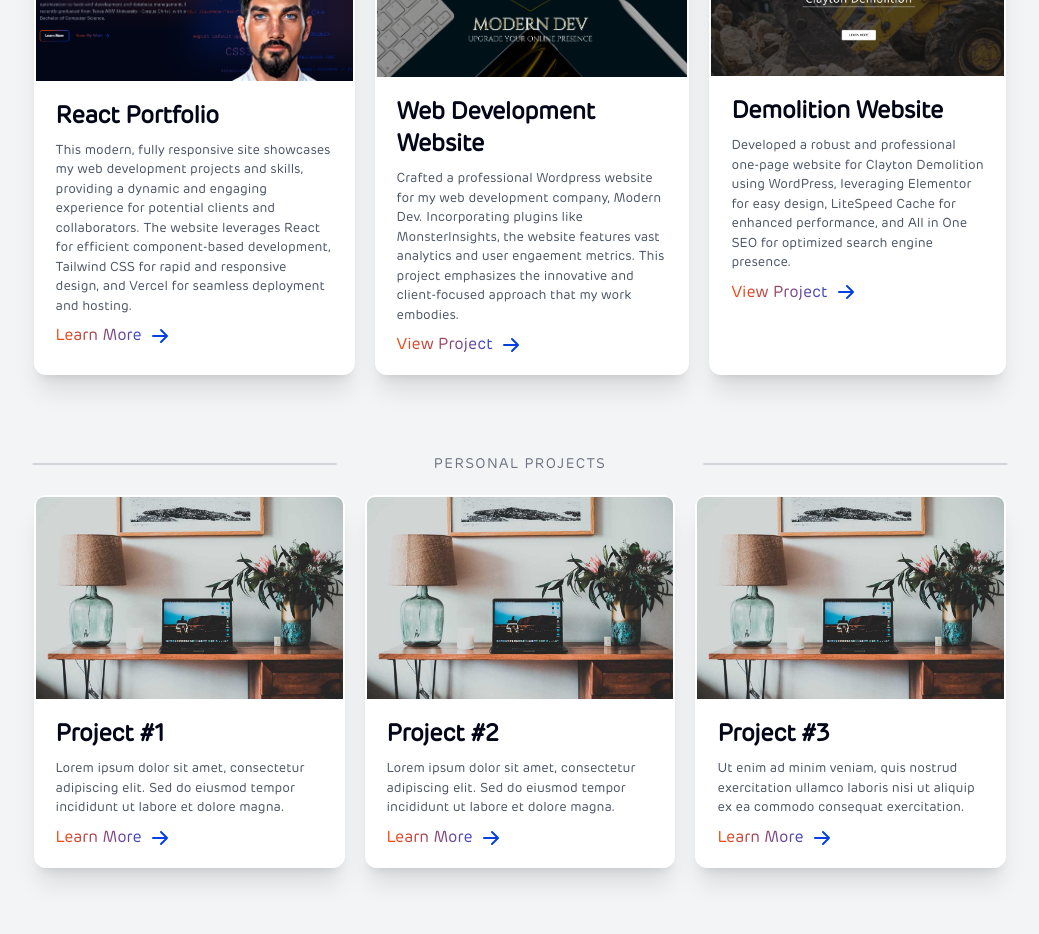
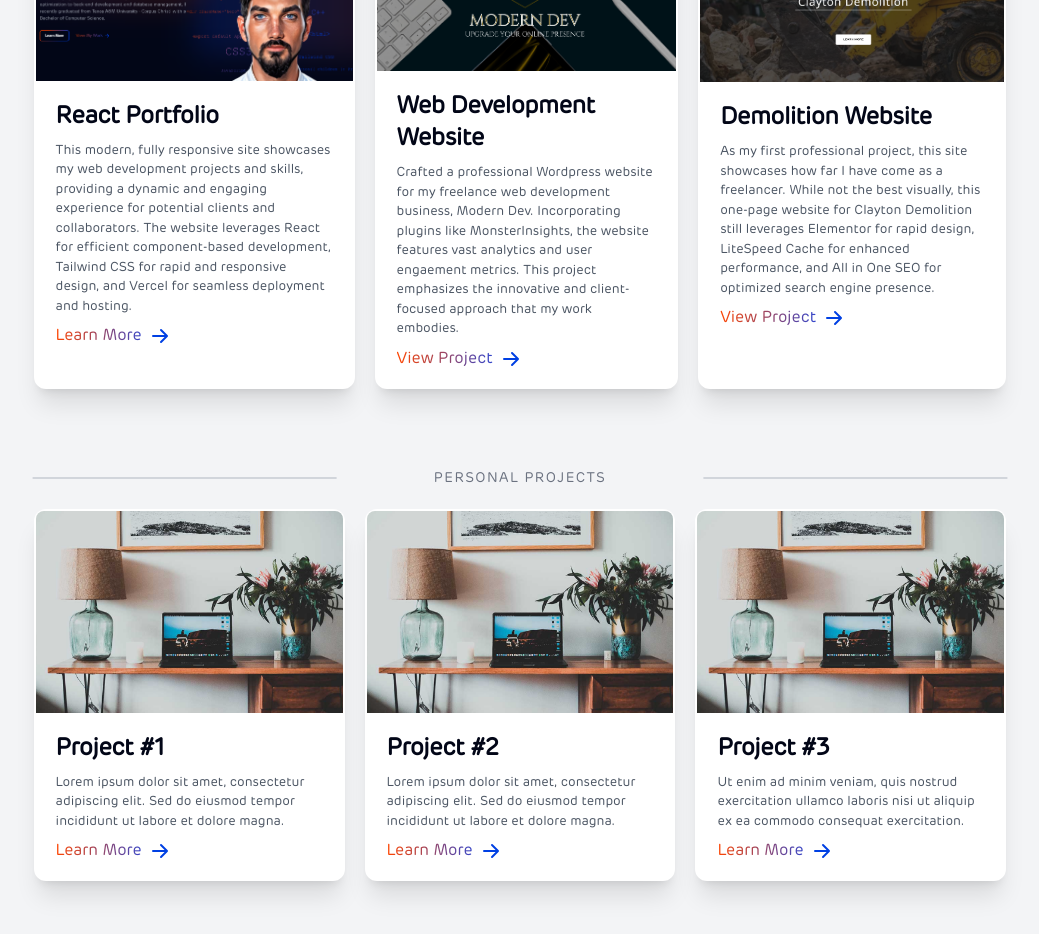
Before and after one commit to Dawson-21/React-Portfolio, a React (Vite) app in the folder react-portfolio/: page /portfolio in a window 1280 px wide. Shown: the part 1520-2454 px from the top of the page, without its empty margins (120-1159 px from the left). Built offline with nearby package versions, Linux system fonts and the light colour scheme.

Commit message:
update(copy): update website copy for improved messaging

```diff
--- a/react-portfolio/src/pages/Home.tsx
+++ b/react-portfolio/src/pages/Home.tsx
@@ -89,8 +89,8 @@ export default function Home() {
               img="media/MD1.png"
               alt="Modern Dev Website"
               title="Web Development Website"
-              desc="Crafted a professional Wordpress website for my web development company, Modern Dev. Incorporating plugins like MonsterInsights,
-              the website features vast analytics and user engaement metrics, allowing for data-driven decision making."
+              desc="Crafted a professional Wordpress website for my freelance web development business, Modern Dev. Incorporating plugins like MonsterInsights,
+              the website features vast analytics and user engaement metrics."
               btn="View Project"
               link="https://moderndev.pro"
               newPage
--- a/react-portfolio/src/pages/Portfolio.tsx
+++ b/react-portfolio/src/pages/Portfolio.tsx
@@ -127,7 +127,7 @@ export default function Portfolio() {
               img="media/MD1.png"
               alt="Modern Dev Website"
               title="Web Development Website"
-              desc="Crafted a professional Wordpress website for my web development company, Modern Dev. Incorporating plugins like MonsterInsights,
+              desc="Crafted a professional Wordpress website for my freelance web development business, Modern Dev. Incorporating plugins like MonsterInsights,
               the website features vast analytics and user engaement metrics. This project emphasizes the innovative and client-focused approach that my work embodies."
               btn="View Project"
               link="https://moderndev.pro"
@@ -139,8 +139,9 @@ export default function Portfolio() {
               img="media/CD2.png"
               alt="Clayton Demolition Website"
               title="Demolition Website"
-              desc="Developed a robust and professional one-page website for Clayton Demolition using WordPress, leveraging Elementor for easy design,
-              LiteSpeed Cache for enhanced performance, and All in One SEO for optimized search engine presence."
+              desc="As my first professional project, this site showcases how far I have come as a freelancer. While not the best visually, this one-page
+              website for Clayton Demolition still leverages Elementor for rapid design, LiteSpeed Cache for enhanced performance, and All in One SEO for
+              optimized search engine presence."
               btn="View Project"
               link="https://claytondemolition.com"
               newPage
```
